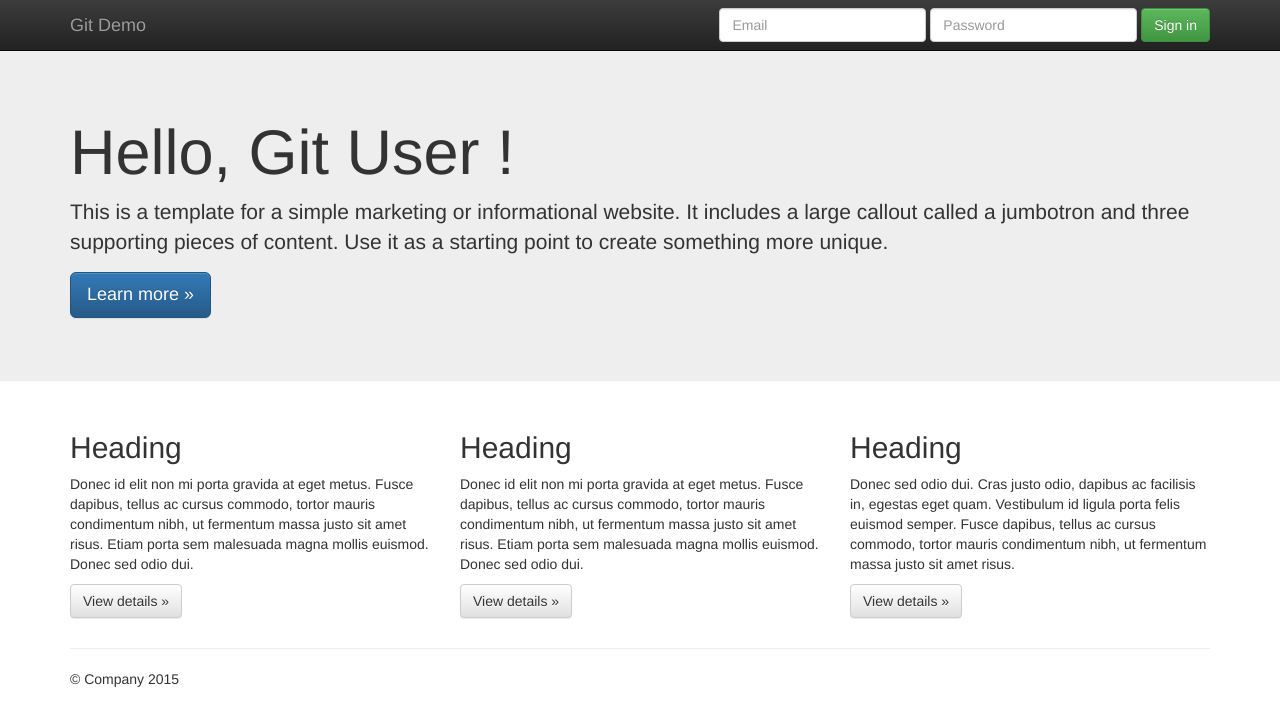
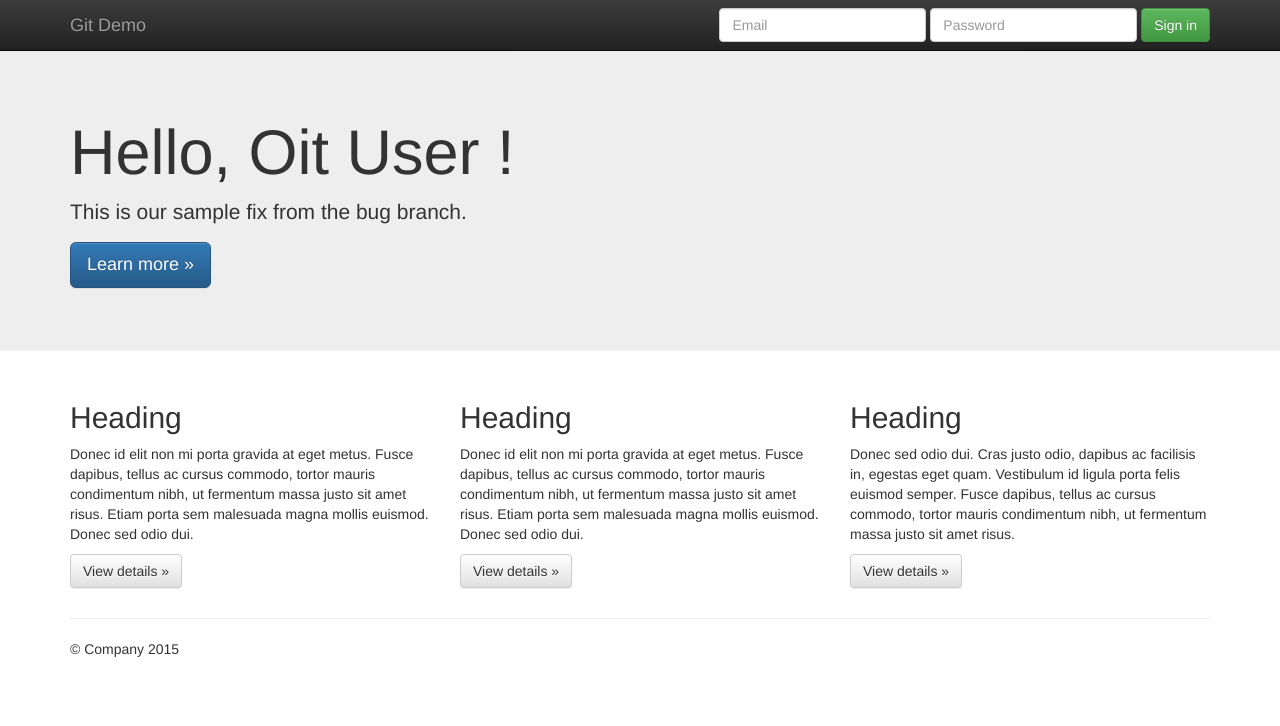
Before and after one commit to putusaputra/test, a plain HTML site: page index.html in a window 1280 px wide. Drawn offline with nearby package versions, Linux system fonts and the light colour scheme.

Commit message:
fixed the bug on the index page

```diff
--- a/index.html
+++ b/index.html
@@ -55,8 +55,8 @@
     <!-- Main jumbotron for a primary marketing message or call to action -->
     <div class="jumbotron">
       <div class="container">
-        <h1>Hello, Git User !</h1>
-        <p>This is a template for a simple marketing or informational website. It includes a large callout called a jumbotron and three supporting pieces of content. Use it as a starting point to create something more unique.</p>
+        <h1>Hello, Oit User !</h1>
+        <p>This is our sample fix from the bug branch.</p>
         <p><a class="btn btn-primary btn-lg" href="#" role="button">Learn more &raquo;</a></p>
       </div>
     </div>
```
